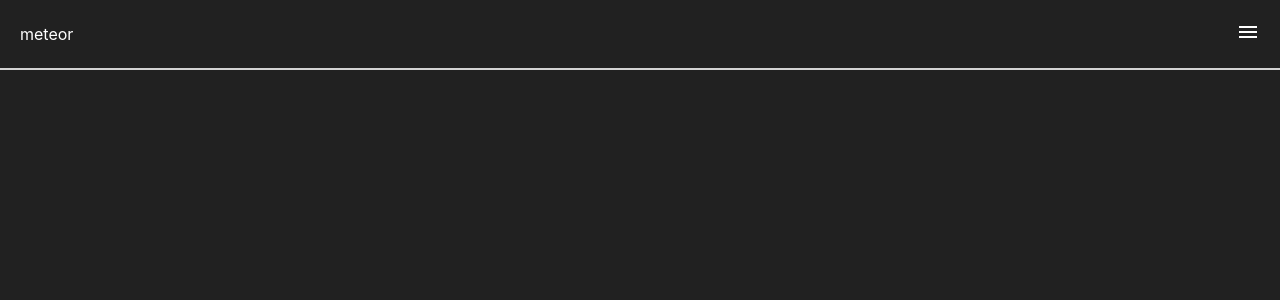
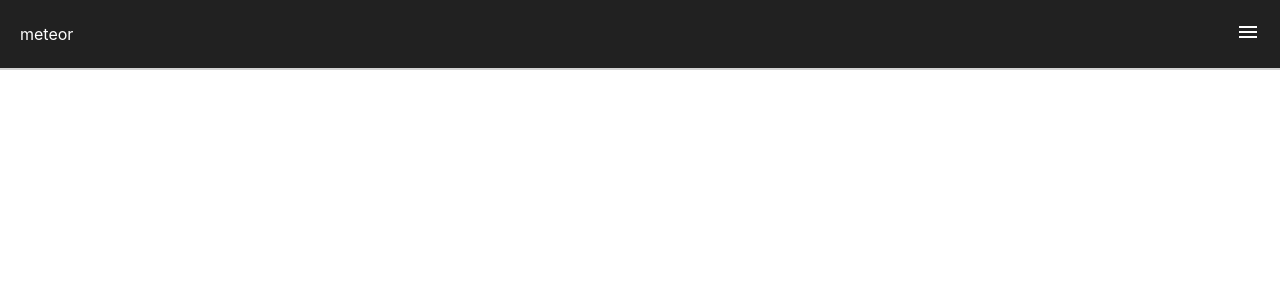
Before and after one commit to RgnDunes/Meteor, a React (Create React App) app: page / in a window 1280 px wide. Shown: the top 300 px of the page. Built offline with nearby package versions, Linux system fonts and the light colour scheme.

Commit message:
fix navbar scrolling
DESCRIPTION : On scroling page navbar scrolls up leaving a white gap if menubar was open.

```diff
--- a/src/web/WebApp.elements.js
+++ b/src/web/WebApp.elements.js
@@ -3,5 +3,5 @@ import styled from "styled-components";
 export const Container = styled.div`
   background-color: rgb(33, 33, 33);
   color: white;
-  height: 100vh;
+  height: 100%;
 `;
--- a/src/web/components/Navbar/Navbar.elements.js
+++ b/src/web/components/Navbar/Navbar.elements.js
@@ -1,6 +1,8 @@
 import styled from "styled-components";
 
 export const NavContainer = styled.div`
+  position: sticky;
+  top: 0;
   padding: 20px;
   border: none;
   border-bottom: 2px solid lightgray;
@@ -8,6 +10,8 @@ export const NavContainer = styled.div`
   justify-content: space-between;
   align-items: center;
   /* height: 80px; */
+  z-index: 999;
+  background-color: rgb(33, 33, 33);
 `;
 
 export const NavContainerSection = styled.div``;
```
